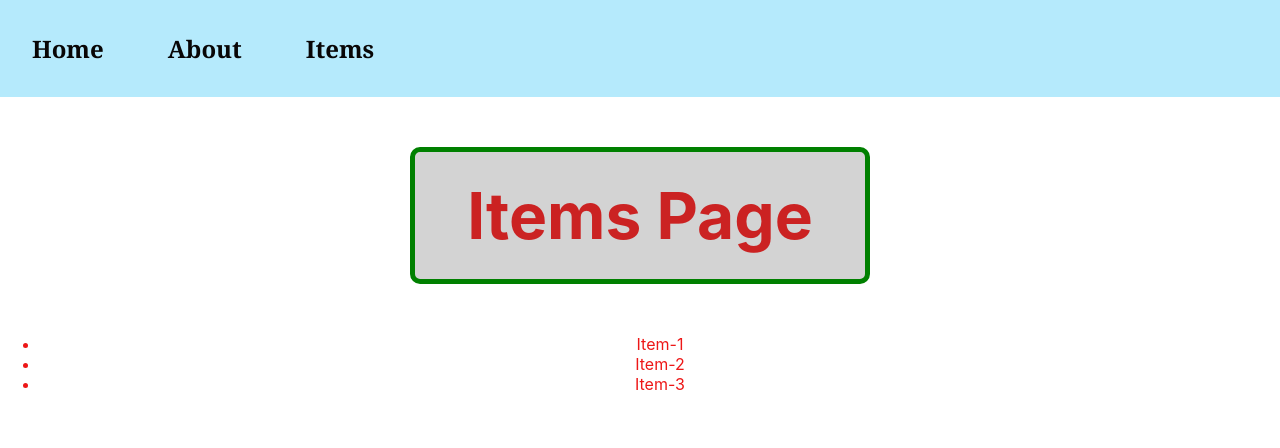
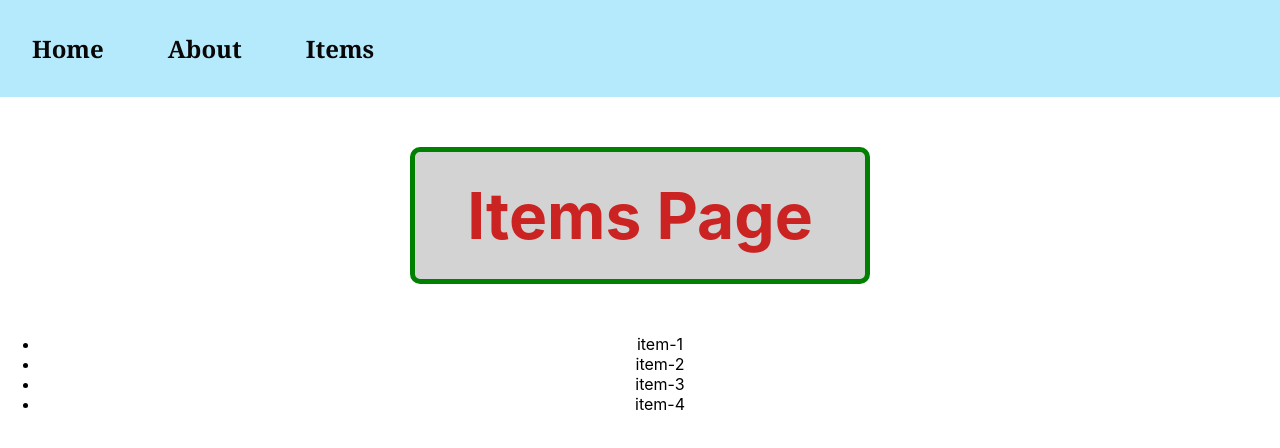
Before and after one commit to Ravikumargupta1999/React-Router, a React (Create React App) app: page /items in a window 1280 px wide. Shown: the top 448 px of the page. Built offline with nearby package versions, Linux system fonts and the light colour scheme.

Commit message:
Taking data from itemdata into items

```diff
--- a/src/App.js
+++ b/src/App.js
@@ -30,10 +30,16 @@ function App() {
         // {path : "", element : <Home/>},
         {index : true, element : <Home/>},
         {path : "about", element :<About/>},
-        {path : "items", element :<Items/>},
         {
-           path : 'items/:id',
-           element : <ItemDetails/>
+           path : 'items',
+           children : [
+             { index: true, element : <Items/>},
+             {
+               path : ':id',
+               element : <ItemDetails/>
+             }
+           ]
+
         }
     ]},
   ])
--- /dev/null
+++ b/src/data/itemData.js
@@ -0,0 +1,22 @@
+export const ITEMS = [
+    {
+        id : "item-1",
+        title : "Item1",
+        desciption : 'Item 1 Description'
+    },
+    {
+        id : "item-2",
+        title : "Item2",
+        desciption : 'Item 2 Description'
+    },
+    {
+        id : "item-3",
+        title : "Item3",
+        desciption : 'Item 3 Description'
+    },
+    {
+        id : "item-4",
+        title : "Item4",
+        desciption : 'Item 4 Description'
+    }
+];
--- a/src/pages/ItemDetails.js
+++ b/src/pages/ItemDetails.js
@@ -1,11 +1,14 @@
 import { useParams } from "react-router-dom";
 function ItemDetails(){
-    const param = useParams();
-    console.log(param);
+    console.log('hi')
+    const params = useParams();
+    console.log(params);
     return (
         <>
-            <main><h1>ItemDetails</h1></main>
-            <h2>{param.id}</h2>
+            <main>
+                <h1>ItemDetails</h1>
+            </main>
+            <h2>{params.id}</h2>
         </>
     )
 }
--- a/src/pages/Items.js
+++ b/src/pages/Items.js
@@ -1,6 +1,7 @@
 import { Link } from "react-router-dom";
 import Navbar from "../components/Navbar";
 import ItemDetails from "./ItemDetails";
+import { ITEMS } from "../data/itemData";
 function Items(){
     return(
         <>
@@ -9,17 +10,10 @@ function Items(){
                <h1>Items Page</h1>
            </main>
            <ul>
-              <Link to = "/items/item-1">
-                  <li>Item-1</li>
-              </Link>
 
-              <Link to = "/items/item-2">
-                  <li>Item-2</li>
-              </Link>
-
-              <Link to = "/items/item-3">
-                  <li>Item-3</li>
-              </Link>
+              {ITEMS.map((item) =>(
+                 <li>{item.id}</li>
+              ))}
            </ul>
         </>
     )
```
